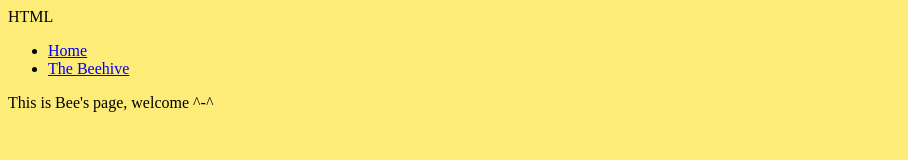
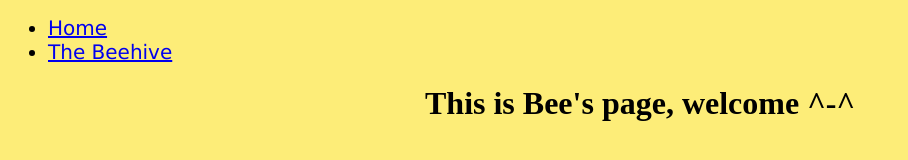
Before and after one commit to three-pals/nonstopnerdy.net, a plain HTML site: page Bee/index.html in a window 1280 px wide. Shown: the whole page, without its empty margins (0-908 px from the left). Drawn offline with Linux system fonts and the light colour scheme.

Commit message:
Font stuffs

```diff
--- a/Bee/index.html
+++ b/Bee/index.html
@@ -11,12 +11,11 @@
       text-align: center;
     }
 
-    p {
+    li {
       font-family: verdana;
       font-size: 20px;
     }
     </style>
-  <div id="logo">HTML</div>
   <nav>
     <ul>
       <li><a href="/">Home</a>
@@ -25,6 +24,6 @@
   </nav>
 </head>
 <body>
-  This is Bee's page, welcome ^-^
+  <h1>This is Bee's page, welcome ^-^</h1>
 </body>
 </html>
```
Also changed, not shown: index.html (+0 -1 lines).
